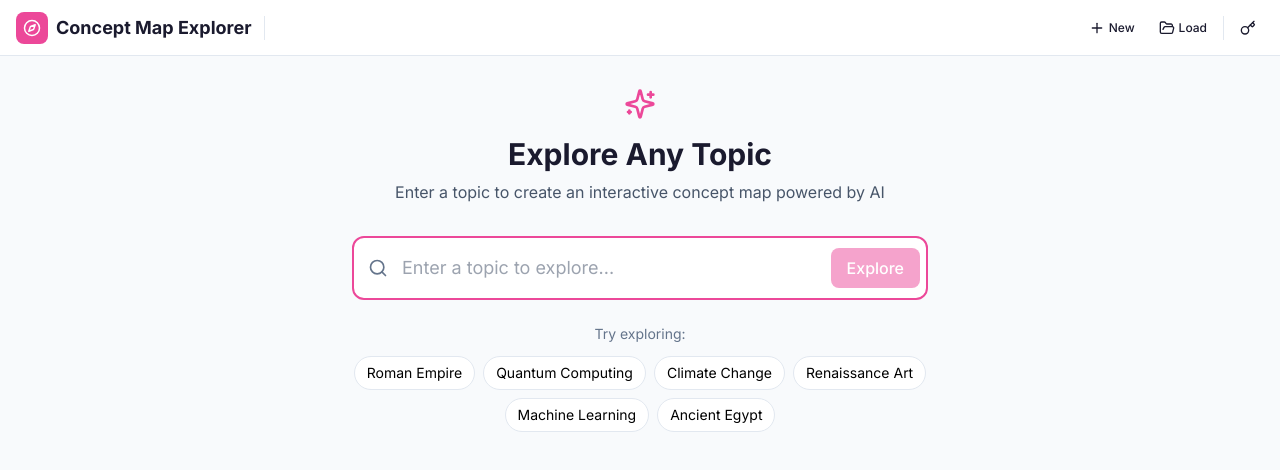
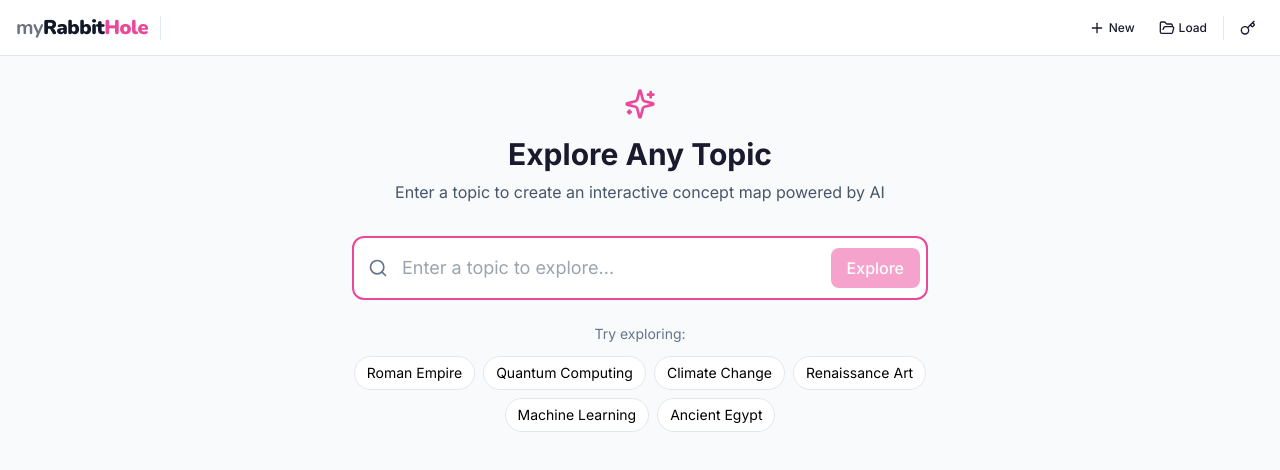
Before and after one commit to Dorghaam/myRabbitHole, a React (Vite) app: page / in a window 1280 px wide. Shown: the top 470 px of the page. Built offline with nearby package versions, Linux system fonts and the light colour scheme; no server answers.

Commit message:
fixed name

```diff
--- a/index.html
+++ b/index.html
@@ -6,8 +6,8 @@
     <meta name="viewport" content="width=device-width, initial-scale=1.0" />
     <link rel="preconnect" href="https://fonts.googleapis.com">
     <link rel="preconnect" href="https://fonts.gstatic.com" crossorigin>
-    <link href="https://fonts.googleapis.com/css2?family=Inter:wght@400;500;600;700&display=swap" rel="stylesheet">
-    <title>Concept Map Explorer</title>
+    <link href="https://fonts.googleapis.com/css2?family=Inter:wght@400;500;600;700&family=Nunito:wght@400;700;800;900&display=swap" rel="stylesheet">
+    <title>myRabbitHole</title>
   </head>
   <body>
     <div id="root"></div>
--- a/src/components/header/Header.tsx
+++ b/src/components/header/Header.tsx
@@ -5,7 +5,6 @@ import {
   FolderOpen,
   Download,
   Key,
-  Compass,
 } from 'lucide-react'
 import { useConceptMapStore } from '../../store/conceptMapStore'
 import { Button } from '../common/Button'
@@ -53,14 +52,11 @@ export function Header() {
       {/* Left side - Logo and name */}
       <div className="flex items-center gap-3">
         {/* Logo */}
-        <div className="flex items-center gap-2">
-          <div className="w-8 h-8 bg-primary-pink rounded-lg flex items-center justify-center">
-            <Compass className="text-white" size={18} />
-          </div>
-          <span className="text-lg font-bold text-text-primary hidden sm:block">
-            Concept Map Explorer
-          </span>
-        </div>
+        <span className="text-xl tracking-tight" style={{ fontFamily: 'Nunito, sans-serif' }}>
+          <span className="font-bold text-gray-500">my</span>
+          <span className="font-black text-gray-900">Rabbit</span>
+          <span className="font-black text-pink-500">Hole</span>
+        </span>
 
         {/* Divider */}
         <div className="w-px h-6 bg-divider hidden sm:block" />
```
